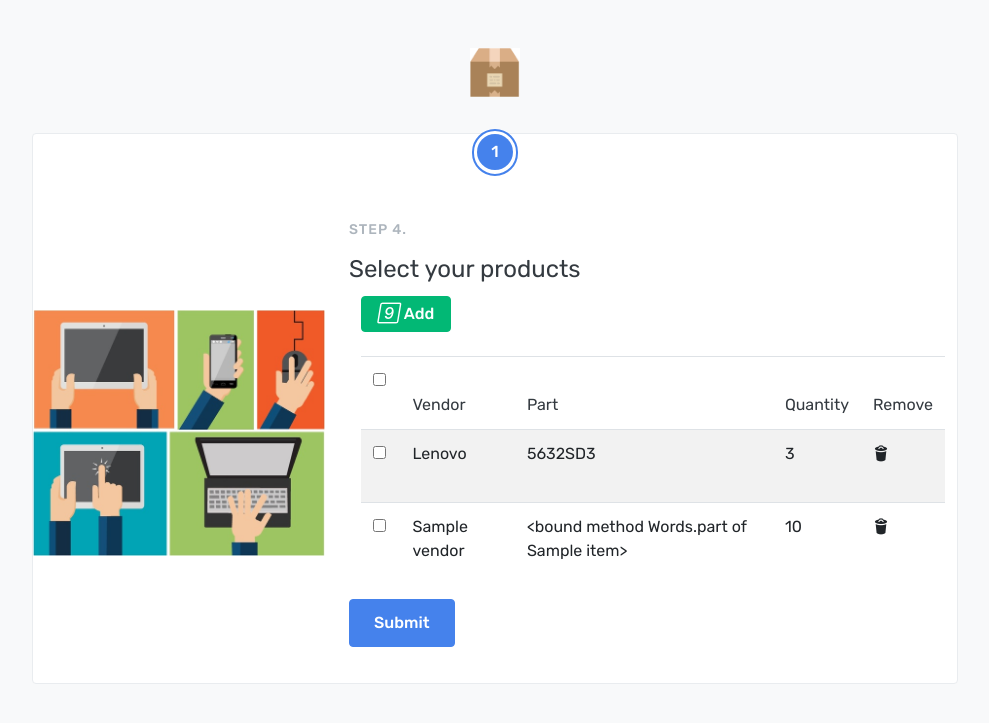
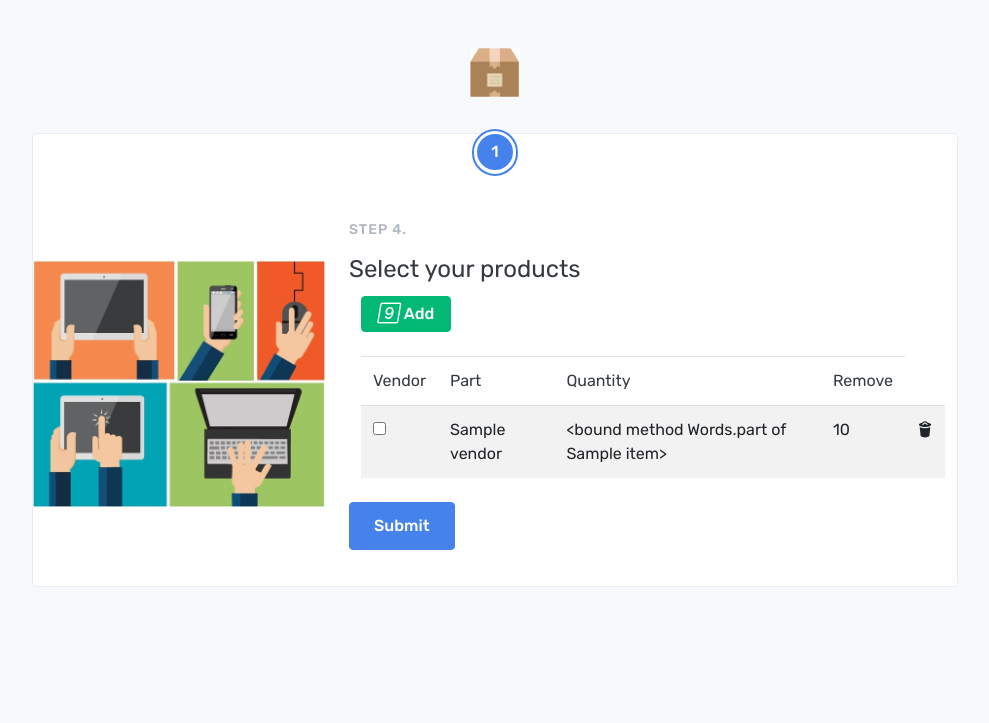
Before and after one commit to ghawes85/order-example, a Flask app: template orders/templates/orders.html in a window 1280 px wide. Shown: the top 723 px of the page, without its empty margins (145-1134 px from the left). Run offline with Flask 2, Linux system fonts and the light colour scheme; tables that the repository leaves empty hold one stand-in row (values such as "Sample post"); the template is opened without the code that fills it: values that come from a table or form of the project are taken from there, most other values are stand-ins (such as "Sample title", 1, 10 or a date in 2020); some libraries are stand-ins or nearby versions; some web fonts are replaced.

Commit message:
removed unwanted info in table

```diff
--- a/orders/templates/orders.html
+++ b/orders/templates/orders.html
@@ -60,12 +60,6 @@
 															class="table table-striped table-hover">
 															<thead>
 																<tr>
-																	<th>
-																		<span class="custom-checkbox">
-																			<input type="checkbox" id="selectAll">
-																			<label for="selectAll"></label>
-																		</span>
-																	</th>
 																	<th>Vendor</th>
 																	<th>Part</th>
 																	<th text-align="center">Quantity</th>
@@ -76,26 +70,7 @@
 																</tr>
 															</thead>
 															<tbody>
-																<tr>
-																	<td>
-																		<span class="custom-checkbox">
-																			<input type="checkbox" id="checkbox1"
-																				name="options[]" value="1">
-																			<label for="checkbox1"></label>
-																		</span>
-																	</td>
-																	<td>Lenovo</td>
-																	<td>5632SD3</td>
-																	<td>3</td>
-																	<td class="d-none id"></td>
-																	<td class="d-none"></td>
-																	<td class="d-none"></td>
-																	<td class="d-none"></td>
-																	<td text-align="center">
-																		<span class="delete"><i class="icon-trash"
-																				title="Delete"></i></span>
-																	</td>
-																</tr>
+
 																{% for item in orders_ %}
 																<tr>
 																	<td>
@@ -254,13 +229,7 @@
 		.then(response => response.json())
 		.then(data => {
 				document.getElementById("myTable").insertRow(-1).innerHTML =
-				`<td>
-						<span class="custom-checkbox">
-							<input type="checkbox" id="checkbox1" name="options[]" value="1">
-							<label for="checkbox1"></label>
-						</span>
-				</td>
-				<td> ${data.vendor}  </td>
+				`<td> ${data.vendor}  </td>
 				<td> ${data.part} </td>
 				<td class="d-none id">${data.id}</td>
 				<td class="d-none"> ${data.enduser}  </td>
```
